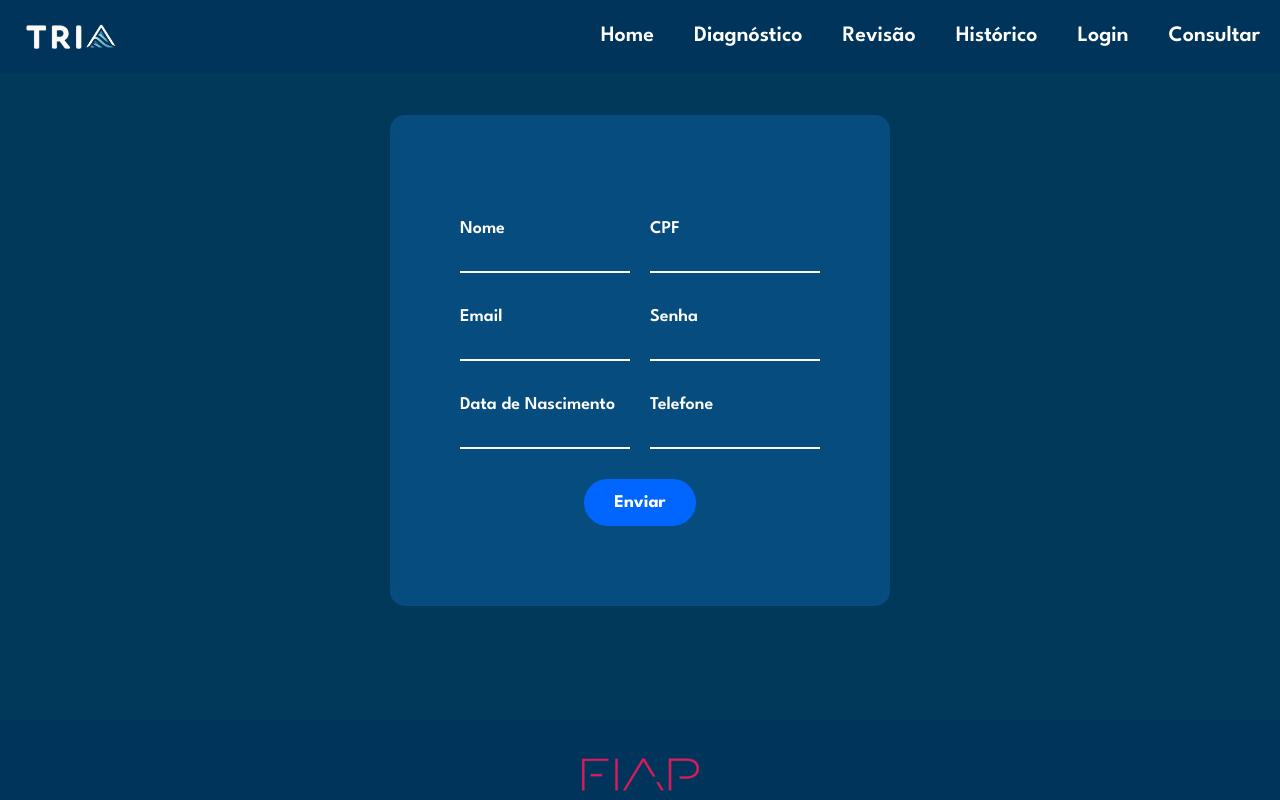
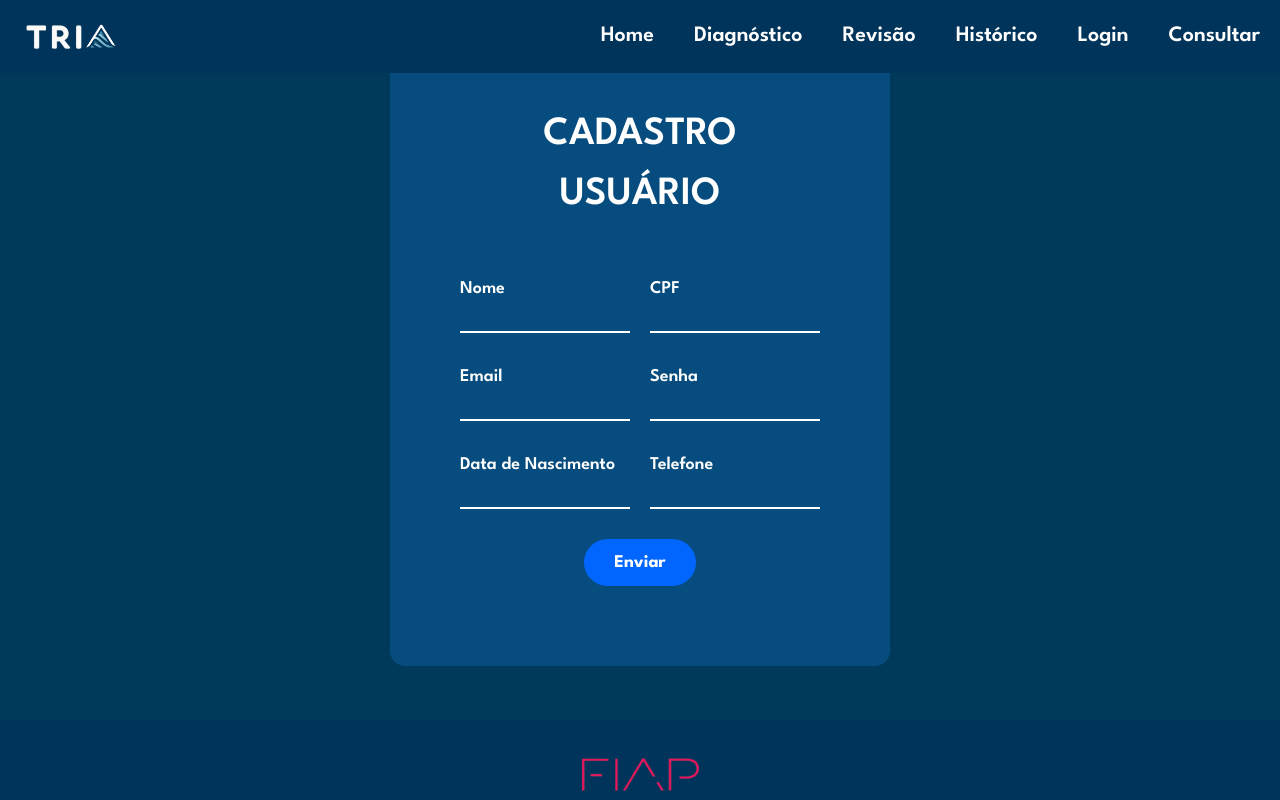
Before and after one commit to Lice-Santos/next-oficial-challenge, a Next.js app: page /cadastro in a window 1280 px wide. Shown: the top 800 px of the page. Built offline with nearby package versions, Linux system fonts and the light colour scheme.

Commit message:
correção novamente

```diff
--- a/src/app/AreaSelecao2.tsx
+++ b/src/app/AreaSelecao2.tsx
@@ -11,7 +11,7 @@ export default function AreaSelecao2({inicioConteudo, finalConteudo, conteudoMar
             <div className="lado2">
                 <h3>{inicioConteudo}<strong>{conteudoMarcado}</strong></h3>
                 <p>{finalConteudo}</p>
-                <p className="topico"><span>1</span>SIMPLES de se utilizar</p>
+                <p className="topico"><span>1</span>FÁCIL de usar</p>
                 <p className="topico"><span>2</span>RÁPIDO de fazer</p>
                 <p className="topico"><span>3</span>ASSERTIVO no resultado</p>
             </div>
--- a/src/app/cadastro/FormularioCadastroUsuario.tsx
+++ b/src/app/cadastro/FormularioCadastroUsuario.tsx
@@ -48,7 +48,7 @@ export default function FormularioCadastroUsuario() {
 
     return (
         <SecFormCadastro>
-            <h2></h2>
+            <h2>Cadastro Usuário</h2>
             <form onSubmit={handleSubmit}>
                 <div className="linha-form">
                     <div className="campo-texto">
```
